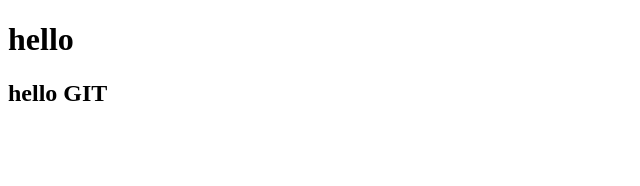
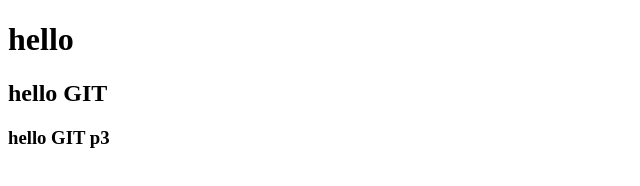
Before and after one commit to Fed-dmitriy/git_test, a plain HTML site: page index.html in a window 1280 px wide. Shown: the whole page, without its empty margins (0-640 px from the left). Drawn offline with Linux system fonts and the light colour scheme.

Commit message:
h3_was_added

```diff
--- a/index.html
+++ b/index.html
@@ -7,5 +7,6 @@
 <body>
 	<h1>hello</h1>
 	<h2>hello GIT</h2>
+	<h3>hello GIT р3</h3>
 </body>
 </html>
```
